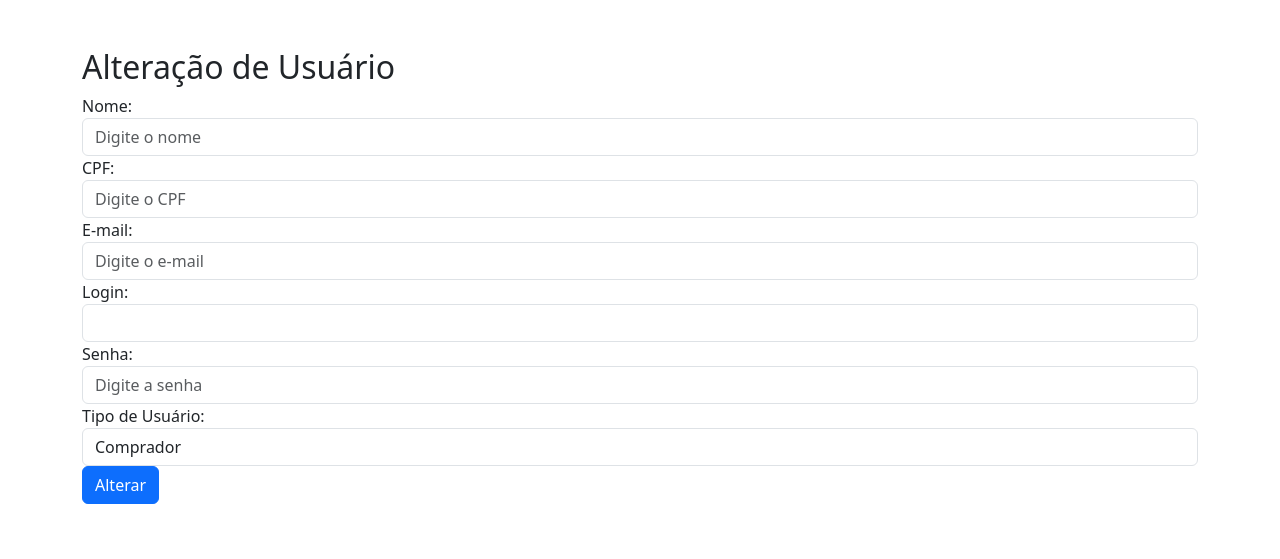
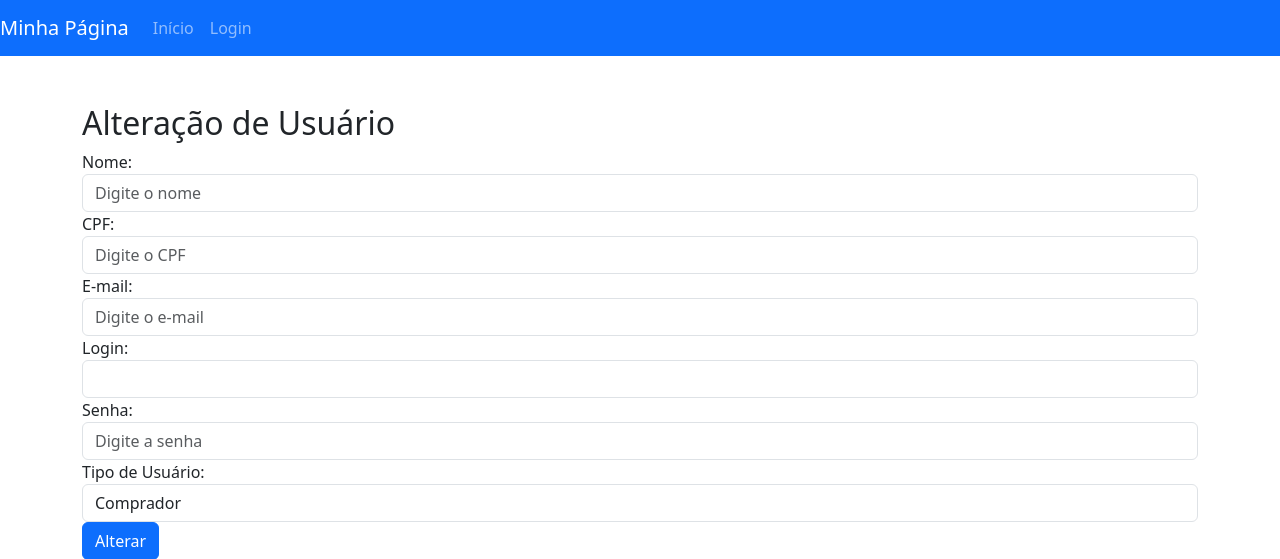
Before and after one commit to Gustavolpp/cbnet, a Flask app: page /usuario/editar/1 in a window 1280 px wide. Shown: the top 559 px of the page. Run offline with Flask 2, Linux system fonts and the light colour scheme; data that the repository does not hold is empty; some libraries are stand-ins or nearby versions.

Commit message:
Implementação do login

```diff
--- a/app.py
+++ b/app.py
@@ -1,5 +1,8 @@
 from flask import Flask, render_template, url_for, redirect, request
 from flask_sqlalchemy import SQLAlchemy
+from flask_login import current_user, LoginManager, login_user, logout_user, login_required
+import hashlib
+
 
 app = Flask(__name__)
 
@@ -8,6 +11,10 @@ app.config['SQLALCHEMY_TRACK_MODIFICATIONS'] = False
 
 db = SQLAlchemy(app)
 
+app.secret_key = 'cavalo come arroz integral'
+login_manager = LoginManager()
+login_manager.init_app(app)
+login_manager.login_view = 'login'
 
 class Usuario(db.Model):
     __tablename__ = "usuario"
@@ -26,6 +33,18 @@ class Usuario(db.Model):
         self.login = login
         self.senha = senha
         self.tipo = tipo
+
+    def is_authenticated(self):
+        return True
+
+    def is_active(self):
+        return True
+
+    def is_anonymous(self):
+        return False
+
+    def get_id(self):
+        return str(self.id)
 
 
 class Categoria(db.Model):
@@ -47,13 +66,46 @@ class Anuncio(db.Model):
     ativo = db.Column('anu_ativo', db.Boolean)
     valor = db.Column('anu_valor', db.Float)
     cat_id = db.Column('cat_id', db.Integer, db.ForeignKey("categoria.cat_id"))
+    usu_id = db.Column('usu_id', db.Integer, db.ForeignKey("usuario.usu_id"))
 
-    def __init__(self, titulo, desc, ativo, valor, cat_id):
+    def __init__(self, titulo, desc, ativo, valor, cat_id, usu_id):
         self.titulo = titulo
         self.desc = desc
         self.ativo = ativo
         self.valor = valor
         self.cat_id = cat_id
+        self.usu_id = usu_id
+
+
+@login_manager.user_loader
+def load_user(id):
+    return Usuario.query.get(id)
+
+@app.errorhandler(404)
+def paginanaoencontrada(error):
+    return render_template('paginanaoencontrada.html')
+
+@app.route("/login", methods=['GET', 'POST'])
+def login():
+    if request.method == 'POST':
+        login = request.form.get('login')
+        password = hashlib.sha512(str(request.form.get('senha')).encode("utf-8")).hexdigest()
+
+        user = Usuario.query.filter_by(login=login, senha=password).first()
+
+        if user:
+            login_user(user)
+            return redirect(url_for('index'))
+        else:
+            return redirect(url_for('login'))
+    return render_template('login.html')
+
+
+
+@app.route("/logout")
+def logout():
+    logout_user()
+    return redirect(url_for('index'))
 
 
 @app.route("/")
@@ -63,35 +115,41 @@ def index():
 
 @app.route("/cadastro/usuario")
 def cadUsuario():
+    print(current_user.nome)
     return render_template('cadastro_usuario.html', usuarios=Usuario.query.all())
 
 
 @app.route("/cadastro/novousuario", methods=['POST'])
 def novousuario():
+    hash = hashlib.sha512(str(request.form.get('senha')).encode("utf-8")).hexdigest()
     usuario = Usuario(request.form.get('nome'),
                       request.form.get('cpf'),
                       request.form.get('email'),
                       request.form.get('login'),
-                      request.form.get('senha'),
+                      hash,
                       request.form.get('tipoUsuario'))
     db.session.add(usuario)
     db.session.commit()
     return redirect(url_for('cadUsuario'))
 
+
 @app.route("/usuario/editar/<int:id>", methods=['GET','POST'])
 def editarusuario(id):
     usuario = Usuario.query.get(id)
     if request.method == 'POST':
+        hash = hashlib.sha512(str(request.form.get('senha')).encode("utf-8")).hexdigest()
+
         usuario.nome = request.form.get('nome')
         usuario.cpf = request.form.get('cpf')
         usuario.email = request.form.get('email')
         usuario.login = request.form.get('login')
-        usuario.senha = request.form.get('senha')
+        usuario.senha = hash
         usuario.tipo = request.form.get('tipoUsuario')
         db.session.add(usuario)
         db.session.commit()
         return redirect(url_for('cadUsuario'))
     return render_template('eusuario.html', usuario=usuario)
+
 
 @app.route("/usuario/deletar/<int:id>")
 def deletarusuario(id):
@@ -99,7 +157,6 @@ def deletarusuario(id):
     db.session.delete(usuario)
     db.session.commit()
     return redirect(url_for('cadUsuario'))
-
 
 
 @app.route("/cadastro/categoria")
@@ -136,28 +193,29 @@ def deletarcategoria(id):
     db.session.commit()
     return redirect(url_for('cadCategoria'))
 
-@app.errorhandler(404)
-def paginanaoencontrada(error):
-    return render_template('pagnaoencontrada.html')
-
 
 @app.route("/cadastro/anuncio")
+@login_required
 def cadAnuncio():
     return render_template('cadastro_anuncio.html', anuncios=Anuncio.query.all(), categorias=Categoria.query.all())
 
 
 @app.route("/cadastro/novoanuncio", methods=['POST'])
+@login_required
 def novoanuncio():
+    user = current_user
     anuncio = Anuncio(request.form.get('titulo'),
                       request.form.get('desc'),
                       request.form.get('ativo') == '1',
                       request.form.get('valor'),
-                      request.form.get('categoria'))
+                      request.form.get('categoria'),
+                      user.id)
     db.session.add(anuncio)
     db.session.commit()
     return redirect(url_for('cadAnuncio'))
 
 @app.route("/anuncio/editar/<int:id>", methods=['GET','POST'])
+@login_required
 def editaranuncio(id):
     anuncio = Anuncio.query.get(id)
     if request.method == 'POST':
@@ -173,6 +231,7 @@ def editaranuncio(id):
     return render_template('eanuncio.html', anuncio=anuncio, categorias=Categoria.query.all())
 
 @app.route("/anuncio/deletar/<int:id>")
+@login_required
 def deletaranuncio(id):
     anuncio = Anuncio.query.get(id)
     db.session.delete(anuncio)
--- a/templates/eusuario.html
+++ b/templates/eusuario.html
@@ -7,6 +7,22 @@
     <link rel="stylesheet" href="../../static/css/bootstrap.css">
 </head>
 <body>
+    <nav class="navbar navbar-expand-lg navbar-dark bg-primary">
+        <a class="navbar-brand" href="#">Minha Página</a>
+        <button class="navbar-toggler" type="button" data-toggle="collapse" data-target="#navbarNav" aria-controls="navbarNav" aria-expanded="false" aria-label="Toggle navigation">
+            <span class="navbar-toggler-icon"></span>
+        </button>
+        <div class="collapse navbar-collapse" id="navbarNav">
+            <ul class="navbar-nav ml-auto">
+                <li class="nav-item active">
+                    <a class="nav-link" href={{url_for("index")}}>Início</a>
+                </li>
+                <li class="nav-item">
+                    <a class="nav-link" href={{url_for("login")}}>Login</a>
+                </li>
+            </ul>
+        </div>
+    </nav>
 
 <div class="container mt-5">
     <h2>Alteração de Usuário</h2>
```
Also changed, not shown: templates/cadastro_anuncio.html (+16 -1 lines), templates/cadastro_categoria.html (+16 -1 lines), templates/cadastro_usuario.html (+16 -1 lines), templates/eanuncio.html (+16 -1 lines), templates/ecategoria.html (+16 -0 lines), templates/index.html (+17 -4 lines).
